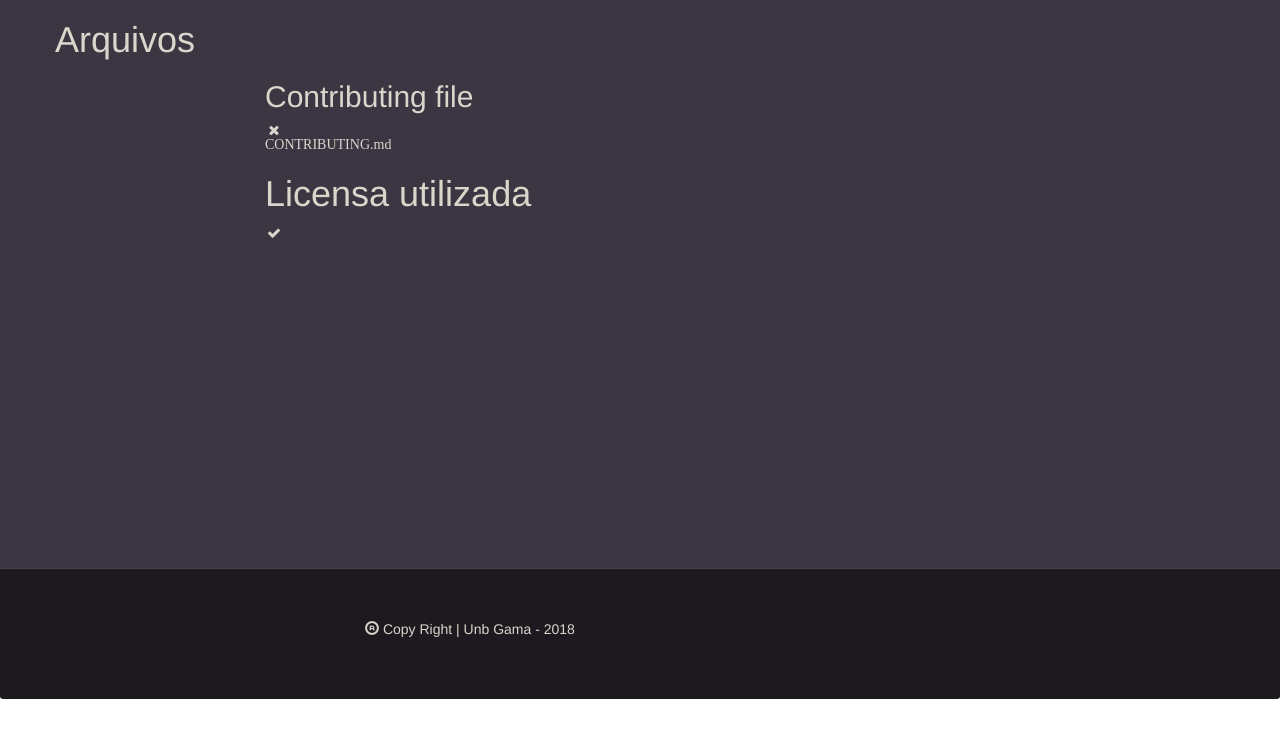
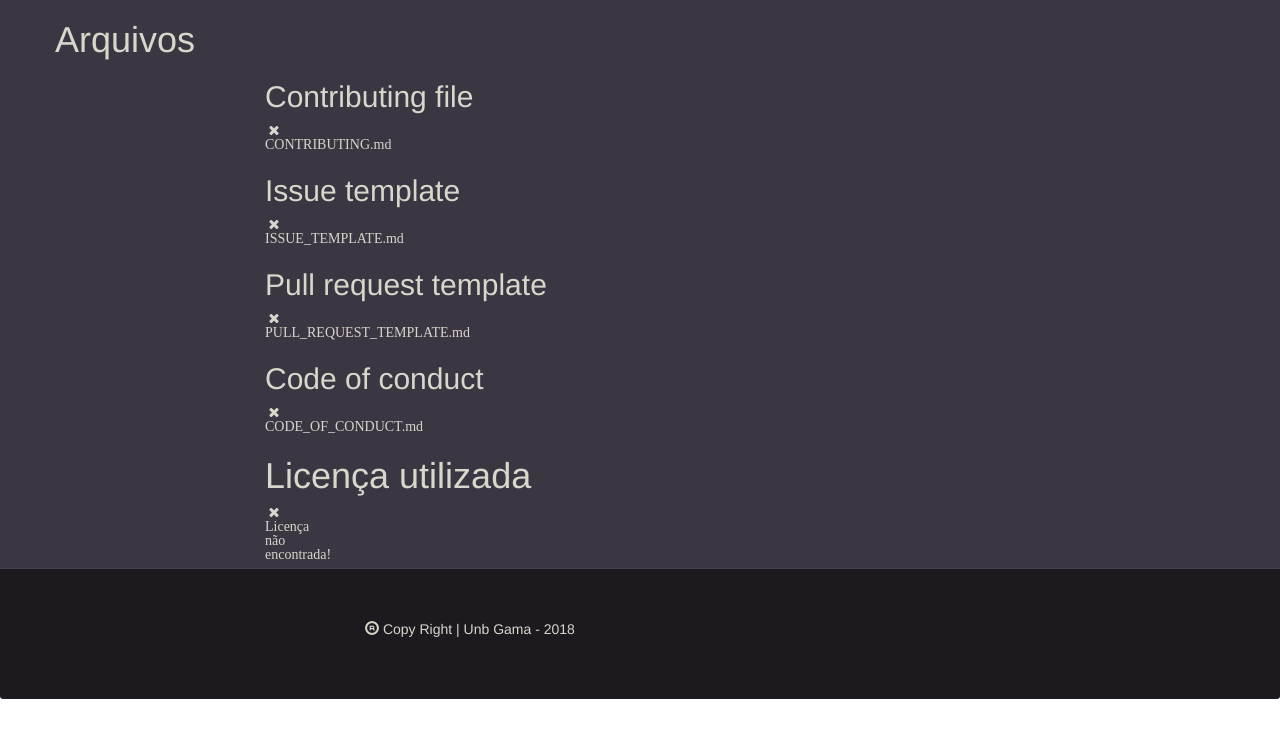
Before and after one commit to fga-eps-mds/2018.1-Cardinals, a Django app: template searchDocs/templates/searchDocs.html in a window 1280 px wide. Shown: the part 65-800 px from the top of the page. Run offline with Django 3.2, Linux system fonts and the light colour scheme; the template is opened without the code that fills it, so the values that code supplies are empty; some libraries are stand-ins or nearby versions.

Commit message:
Updating searchDocs functions
Signed-off-by: Joao Pedro <jpmartins201@live.com>
Signed-off-by: Mateus Augusto <mateusaugusto-2009@hotmail.com>
Signed-off-by: Lorrany Azevedo <lorrany90@gmail.com>
Signed-off-by: Gustavo Duarte Moreira <gustavoduartemoreira@gmail.com>

```diff
--- a/searchDocs/templates/searchDocs.html
+++ b/searchDocs/templates/searchDocs.html
@@ -12,13 +12,31 @@
                 {% else %}
                     <i class="fa fa-times fa-fw"> CONTRIBUTING.md </i>
                 {% endif %}
+                <h2>Issue template</h2>
+                {% if issueTemplate.name == 'ISSUE_TEMPLATE.md' %}
+                    <i class="fa fa-check fa-fw">{{issueTemplate.name}}</i>
+                {% else %}
+                    <i class="fa fa-times fa-fw"> ISSUE_TEMPLATE.md </i>
+                {% endif %}
+                <h2>Pull request template</h2>
+                {% if pullRequestTemplate.name == 'PULL_REQUEST_TEMPLATE.md' %}
+                    <i class="fa fa-check fa-fw">{{pullRequestTemplate.name}}</i>
+                {% else %}
+                    <i class="fa fa-times fa-fw"> PULL_REQUEST_TEMPLATE.md </i>
+                {% endif %}
+                <h2>Code of conduct</h2>
+                {% if conductFile.name == 'CODE_OF_CONDUCT.md' %}
+                    <i class="fa fa-check fa-fw">{{conductFile.name}}</i>
+                {% else %}
+                    <i class="fa fa-times fa-fw"> CODE_OF_CONDUCT.md </i>
+                {% endif %}
             </div>
             <div class="col-lg-8">
-                <h1>Licensa utilizada</h1>
-                {% if licenseFile.name == '' %}
-                    <i class="fa fa-times fa-fw">>Licensa não encontrada!</i>
+                <h1>Licença utilizada</h1>
+                {% if licenseFile.name == "LICENSE" %}
+                    <i class="fa fa-check fa-fw">{{licenseFile.name}}</i>
                 {% else %}
-                    <i class="fa fa-check fa-fw">{{licenseFile.name}}</i>
+                    <i class="fa fa-times fa-fw"> Licença não encontrada!</i>
                 {% endif %}
             </div>
         </div>
```
Also changed, not shown: searchDocs/views.py (+40 -1 lines).
